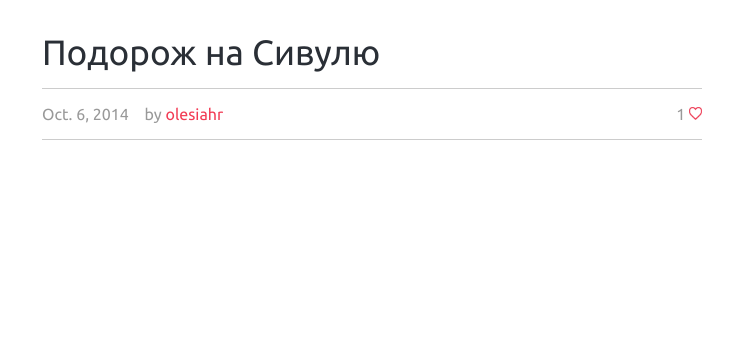
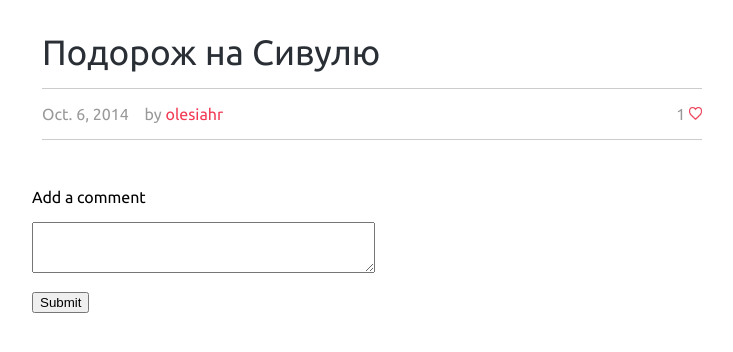
Before and after one commit to caujka/TripJournal, a Django app: template trip_journal_app/templates/story.html in a window 1280 px wide. Shown: the part 50-402 px from the top of the page, without its empty margins (63-796 px from the left). Run offline with Django 3.2, Linux system fonts and the light colour scheme; the template is opened without the code that fills it: values that come from a table or form of the project are taken from there, others are empty; data comes from the database, SQL or seed files in the repository; some libraries are stand-ins or nearby versions.

Commit message:
added raw comment system for notification testing

```diff
--- a/trip_journal_app/templates/story.html
+++ b/trip_journal_app/templates/story.html
@@ -46,4 +46,24 @@
     </div>
 
     </main>
+    <!-- Comments  -->
+    {% if comments %}
+    <p>Comments:</p>
+    {% endif %}
+
+    {% for comment in comments %}
+    <div class="comment">
+        <div class="time">{{ comment.time }} | {{ comment.user }}</div>
+        <div class="body">{{ comment.text|linebreaks }}</div>
+    </div>
+    {% endfor %}
+
+    <div >Add a comment</div>
+    <!-- Comment form  -->
+    <form action="{% url 'add_comment' story.id %}" method="POST">{% csrf_token %}
+        <div>
+            <p><textarea name="text" cols="40" rows="3"></textarea></p>
+        </div>
+        <div id="submit"><input type="submit" value="Submit"></div>
+    </form>
     {% endblock %}
--- a/trip_journal_app/urls.py
+++ b/trip_journal_app/urls.py
@@ -41,4 +41,5 @@ urlpatterns = [
     url(r'^delete_story_tag/$', views.delete_story_tag, name='delete_tag'),
     url(r'^authorization_page/', views.show_authorization_page,
         name='show_authorization_page'),
+    url(r'^story/(?P<story_id>\d*)/comment/$',views.add_comment, name='add_comment'),
 ]
--- a/trip_journal_app/utils/story_utils.py
+++ b/trip_journal_app/utils/story_utils.py
@@ -1,7 +1,7 @@
 from django.shortcuts import redirect, render
 from django.contrib import messages, auth
 
-from trip_journal_app.models import Story
+from trip_journal_app.models import Story, Comment
 
 
 def story_contents(request, story_id, template,
@@ -14,6 +14,7 @@ def story_contents(request, story_id, template,
     if story_id:
         try:
             story = Story.objects.get(pk=int(story_id))
+            comments = Comment.objects.filter(story_id=story_id)
             if check_user:
                 if user != story.user:
                     messages.info(request, 'Edit your own stories!')
@@ -34,5 +35,6 @@ def story_contents(request, story_id, template,
         'story_blocks': story_blocks,
         'story': story,
         'user': user,
+        'comments':comments,
     }
     return render(request, template, context)
```
Also changed, not shown: trip_journal_app/views.py (+17 -2 lines).
